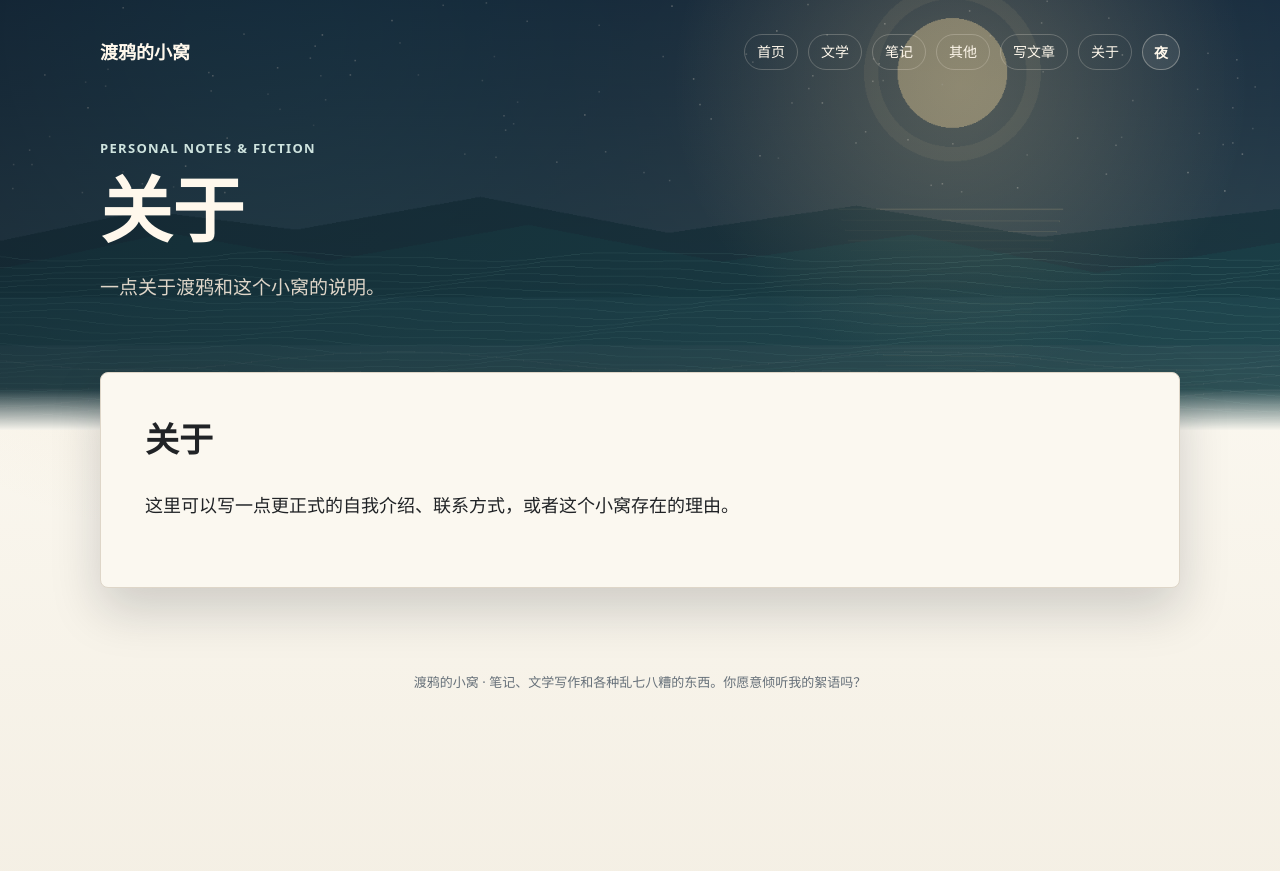
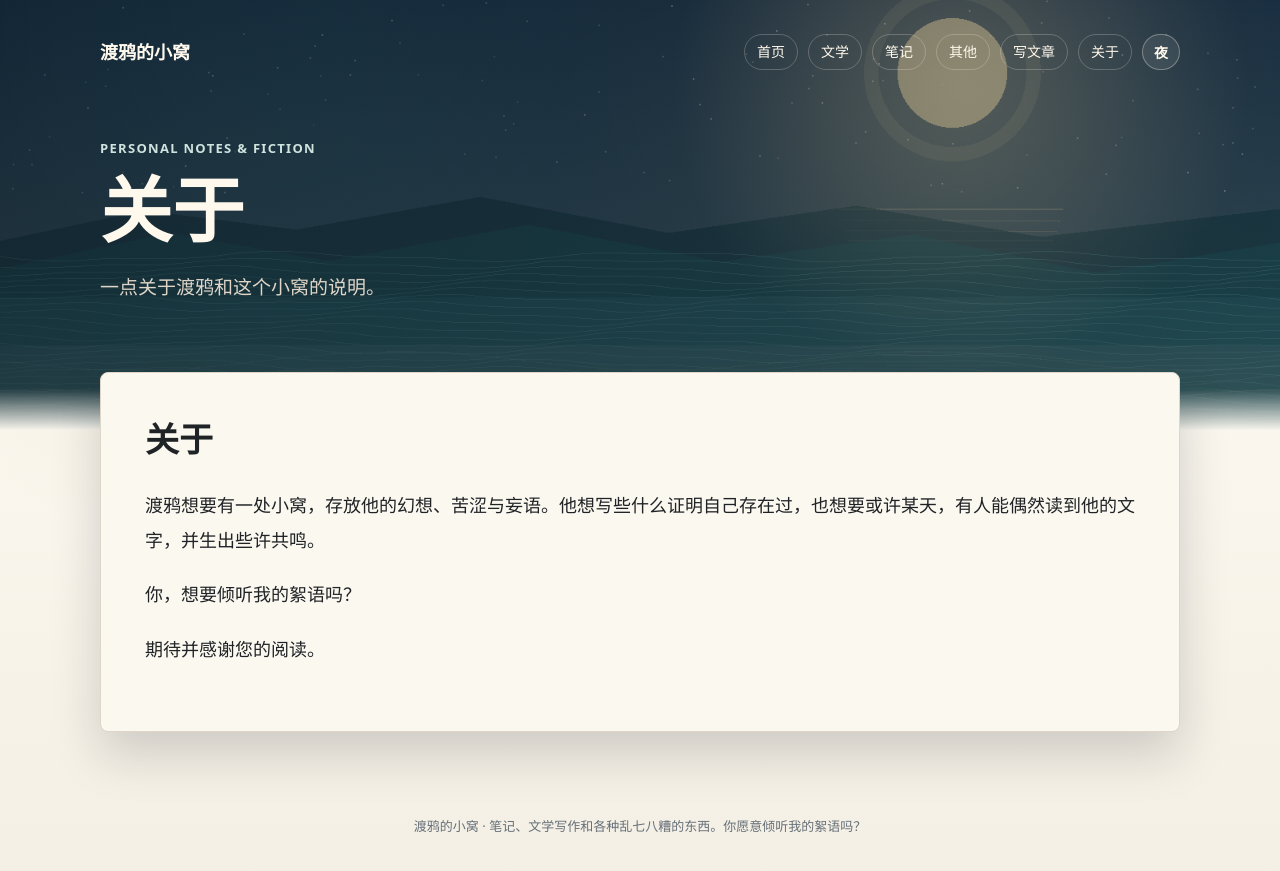
Before and after one commit to duyaOmega/duyaomega.github.io, a Jekyll site: the page built from about.md, in a window 1280 px wide. Shown: the top 871 px of the page. Built offline with Jekyll 4.4.1, drawn with Linux system fonts in a browser that asks for light colours.

Commit message:
Update about.md

```diff
--- a/about.md
+++ b/about.md
@@ -9,5 +9,7 @@ hero_description: 一点关于渡鸦和这个小窝的说明。
 <section class="content-panel paper">
   <h1>关于</h1>
 
-  <p>这里可以写一点更正式的自我介绍、联系方式，或者这个小窝存在的理由。</p>
+  <p>渡鸦想要有一处小窝，存放他的幻想、苦涩与妄语。他想写些什么证明自己存在过，也想要或许某天，有人能偶然读到他的文字，并生出些许共鸣。</p>
+  <p>你，想要倾听我的絮语吗？</p>
+  <p>期待并感谢您的阅读。</p>
 </section>
```
